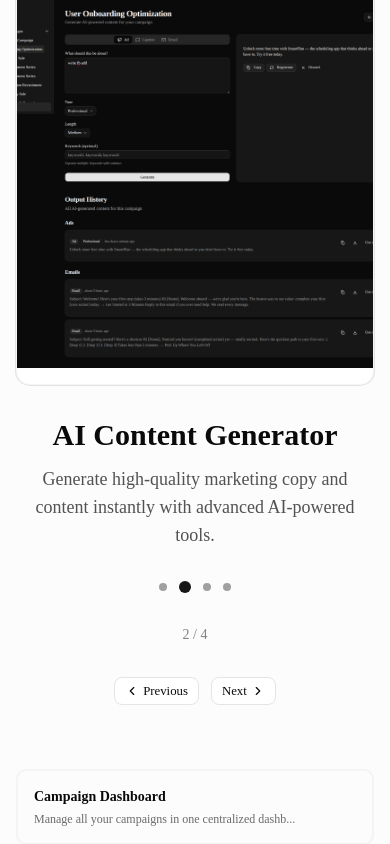
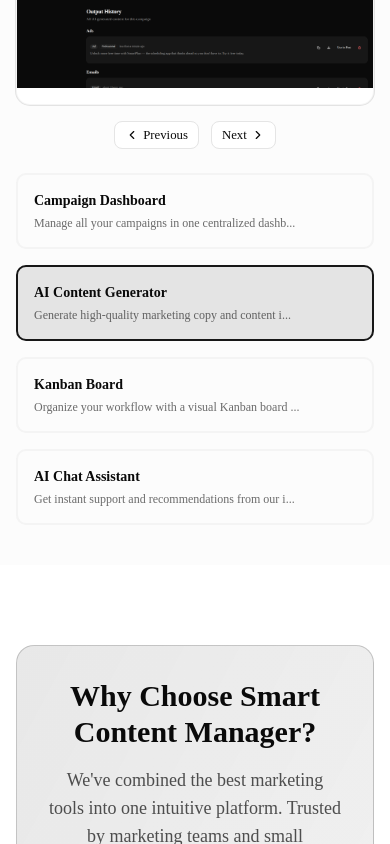
Before and after one commit to mehedi8430/smart-content-manager, a Next.js app in the folder apps/web/: page / in a window 390 px wide. Shown: the part 3180-4024 px from the top of the page. Built offline with nearby package versions, Linux system fonts and the light colour scheme.

Commit message:
fix(proxy): update matcher regex to include additional image formats

```diff
--- a/apps/web/src/app/_landing/screenshots-gallery.tsx
+++ b/apps/web/src/app/_landing/screenshots-gallery.tsx
@@ -73,10 +73,10 @@ export function ScreenshotsGallery() {
   const currentScreenshot = screenshots[currentIndex];
 
   return (
-    <section className="py-20 px-4 sm:px-6 lg:px-8 bg-muted/30">
+    <section className="py-10 px-4 sm:px-6 lg:px-8 bg-muted/30">
       <div className="max-w-7xl mx-auto">
-        <div className="text-center mb-16">
-          <h2 className="text-4xl sm:text-5xl font-bold mb-4">
+        <div className="text-center mb-6">
+          <h2 className="text-4xl sm:text-5xl font-bold mb-2">
             See It In Action
           </h2>
           <p className="text-lg text-foreground/70 max-w-2xl mx-auto">
@@ -88,7 +88,7 @@ export function ScreenshotsGallery() {
         <div className="relative">
           {/* Main Image */}
           <Card className="overflow-hidden border border-border/40 group">
-            <div className="relative w-full h-96 sm:h-125 lg:h-150">
+            <div className="relative w-full h-48 sm:h-72 lg:h-96">
               <Image
                 src={currentScreenshot.image}
                 alt={currentScreenshot.alt}
@@ -118,37 +118,8 @@ export function ScreenshotsGallery() {
             <ChevronRight className="w-6 h-6" />
           </button>
 
-          {/* Info Section Below Image */}
-          <div className="mt-8 text-center">
-            <h3 className="text-3xl font-bold mb-3">{currentScreenshot.title}</h3>
-            <p className="text-lg text-foreground/70 mb-8 max-w-2xl mx-auto">
-              {currentScreenshot.description}
-            </p>
-
-            {/* Dot Indicators */}
-            <div className="flex justify-center items-center gap-3 mb-8">
-              {screenshots.map((_, index) => (
-                <button
-                  key={index}
-                  onClick={() => goToSlide(index)}
-                  className={`transition-all duration-300 rounded-full ${
-                    index === currentIndex
-                      ? 'w-3 h-3 bg-primary'
-                      : 'w-2 h-2 bg-primary/40 hover:bg-primary/60'
-                  }`}
-                  aria-label={`Go to slide ${index + 1}`}
-                />
-              ))}
-            </div>
-
-            {/* Slide Counter */}
-            <div className="text-sm text-foreground/50">
-              {currentIndex + 1} / {screenshots.length}
-            </div>
-          </div>
-
           {/* Mobile Navigation Buttons */}
-          <div className="flex gap-3 justify-center mt-8 sm:hidden">
+          <div className="flex gap-3 justify-center mt-4 sm:hidden">
             <Button
               variant="outline"
               size="sm"
@@ -169,7 +140,7 @@ export function ScreenshotsGallery() {
         </div>
 
         {/* Feature Highlights */}
-        <div className="mt-16 grid sm:grid-cols-2 lg:grid-cols-4 gap-4">
+        <div className="mt-6 grid sm:grid-cols-2 lg:grid-cols-4 gap-4">
           {screenshots.map((screenshot, index) => (
             <button
               key={index}
--- a/apps/web/src/proxy.ts
+++ b/apps/web/src/proxy.ts
@@ -35,5 +35,7 @@ export function proxy(request: NextRequest) {
 }
 
 export const config = {
-  matcher: ["/((?!api|_next/static|_next/image|favicon.ico).*)"],
+  matcher: [
+    "/((?!api|_next/static|_next/image|favicon.ico|.*\\.(?:png|jpg|jpeg|svg|webp|gif|avif|ico)$).*)",
+  ],
 };
```
